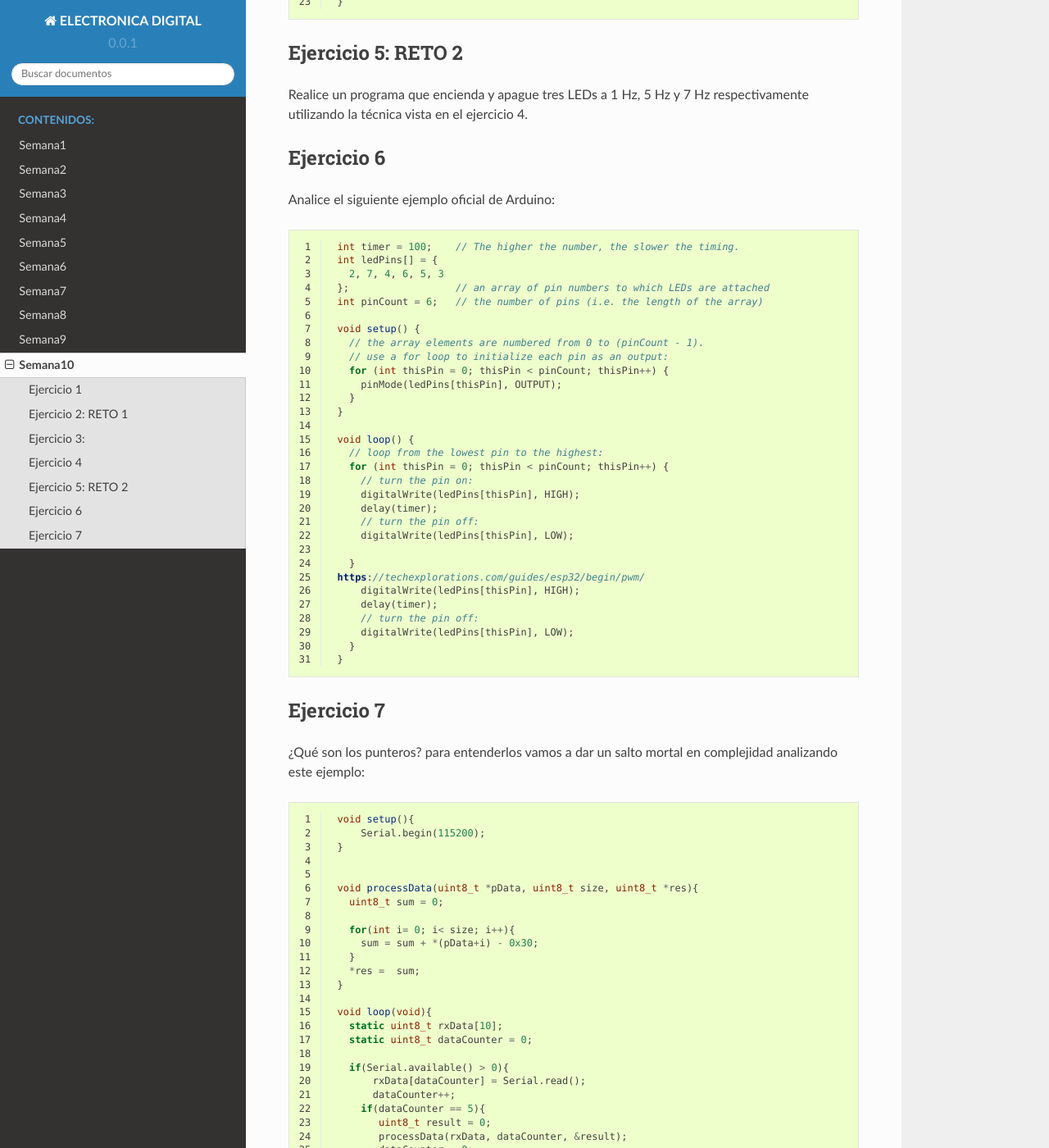
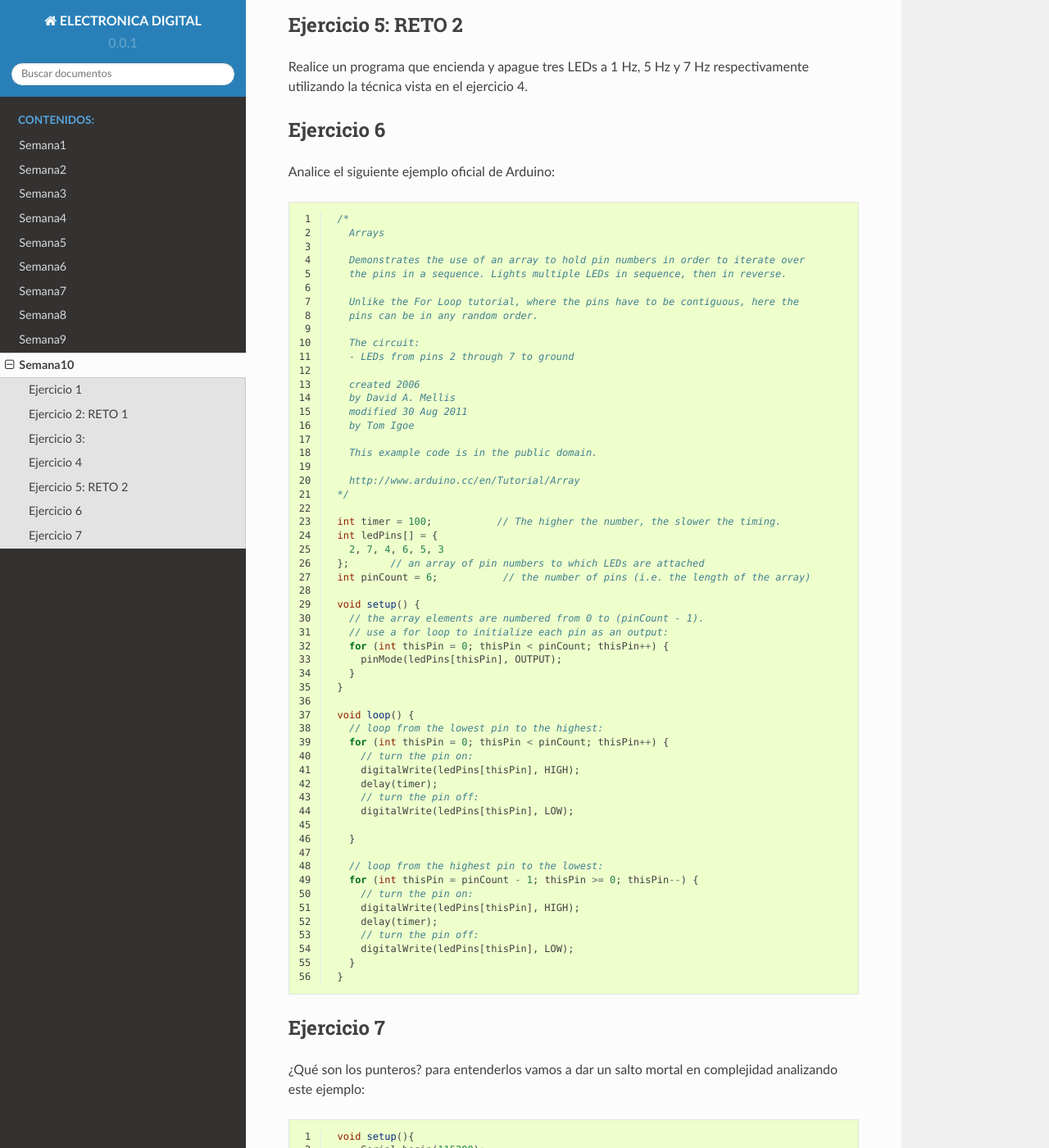
Before and after one commit to juanferfranco/ElectronicaDigital, a Sphinx documentation site: the page built from docs/_semana10/semana10.rst, in a window 1280 px wide and 1400 px high, scrolled down 3542 px. Shown: the whole window at 82% size. Built offline with Sphinx 7.4.7 and the Read the Docs theme 2.0.0, drawn with Linux system fonts in a browser that asks for light colours; some of the changed text lies outside the part shown.

Commit message:
update week 10

```diff
--- a/docs/_semana10/semana10.rst
+++ b/docs/_semana10/semana10.rst
@@ -77,6 +72,10 @@ que ofrece el API de arduino:
    :lineno-start: 1
 
     map(value, fromLow, fromHigh, toLow, toHigh)
+
+En este caso map toma fromLow y lo convierte a toLow y
+fromHigh y lo convierte a toHigh. Los valores intermedios son mapeados de
+manera lineal.
 
 NOTA: para el ESP32 se debe usar una función diferente para el PWM. Ver el
 `este <https://techexplorations.com/guides/esp32/begin/pwm/>`__ enlace.
@@ -174,7 +171,7 @@ Analizar el siguiente ejemplo:
 .. code-block:: cpp
    :lineno-start: 1
 
-    const uint8_t ledPin =  3
+    const uint8_t ledPin =  3;
     uint8_t ledState = LOW;
     uint32_t previousMillis = 0;
     const uint32_t interval = 1000;
@@ -212,11 +209,33 @@ Analice el siguiente ejemplo oficial de Arduino:
 .. code-block:: cpp
    :lineno-start: 1
 
-    int timer = 100;    // The higher the number, the slower the timing.
+    /*
+      Arrays
+
+      Demonstrates the use of an array to hold pin numbers in order to iterate over
+      the pins in a sequence. Lights multiple LEDs in sequence, then in reverse.
+
+      Unlike the For Loop tutorial, where the pins have to be contiguous, here the
+      pins can be in any random order.
+
+      The circuit:
+      - LEDs from pins 2 through 7 to ground
+
+      created 2006
+      by David A. Mellis
+      modified 30 Aug 2011
+      by Tom Igoe
+
+      This example code is in the public domain.
+
+      http://www.arduino.cc/en/Tutorial/Array
+    */
+
+    int timer = 100;           // The higher the number, the slower the timing.
     int ledPins[] = {
       2, 7, 4, 6, 5, 3
-    };                  // an array of pin numbers to which LEDs are attached
-    int pinCount = 6;   // the number of pins (i.e. the length of the array)
+    };       // an array of pin numbers to which LEDs are attached
+    int pinCount = 6;           // the number of pins (i.e. the length of the array)
 
     void setup() {
       // the array elements are numbered from 0 to (pinCount - 1).
@@ -236,7 +255,10 @@ Analice el siguiente ejemplo oficial de Arduino:
         digitalWrite(ledPins[thisPin], LOW);
 
       }
-    https://techexplorations.com/guides/esp32/begin/pwm/
+
+      // loop from the highest pin to the lowest:
+      for (int thisPin = pinCount - 1; thisPin >= 0; thisPin--) {
+        // turn the pin on:
         digitalWrite(ledPins[thisPin], HIGH);
         delay(timer);
         // turn the pin off:
```
Also changed, not shown: other parts of docs/_semana10/semana10.rst (+1 -8 lines).
